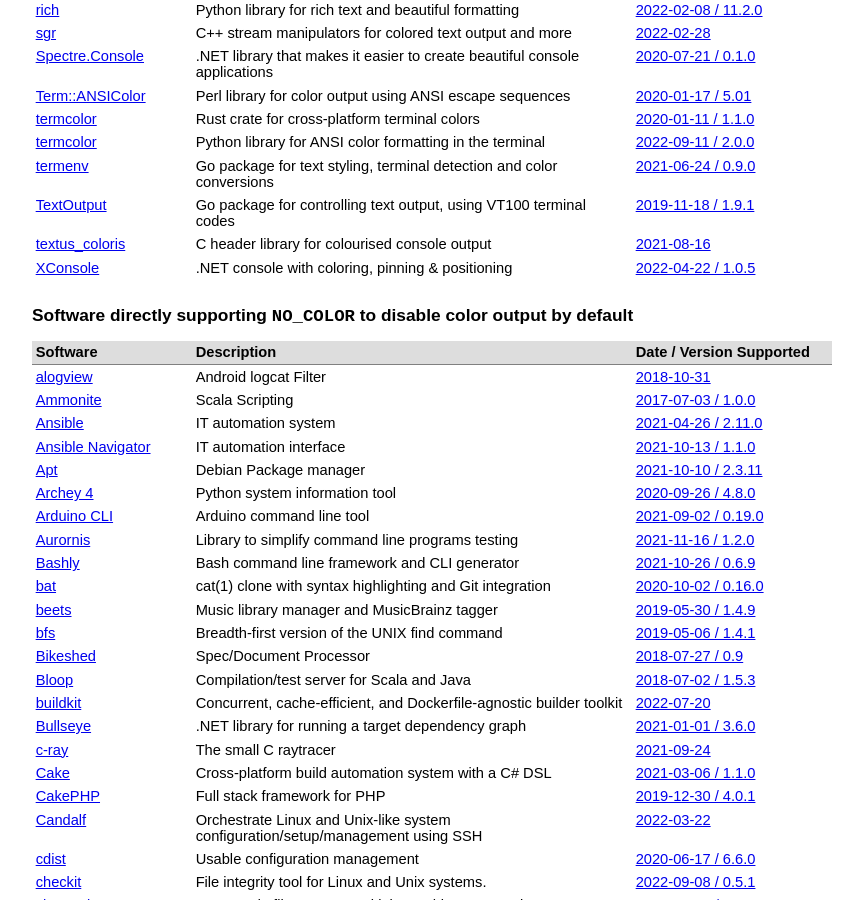
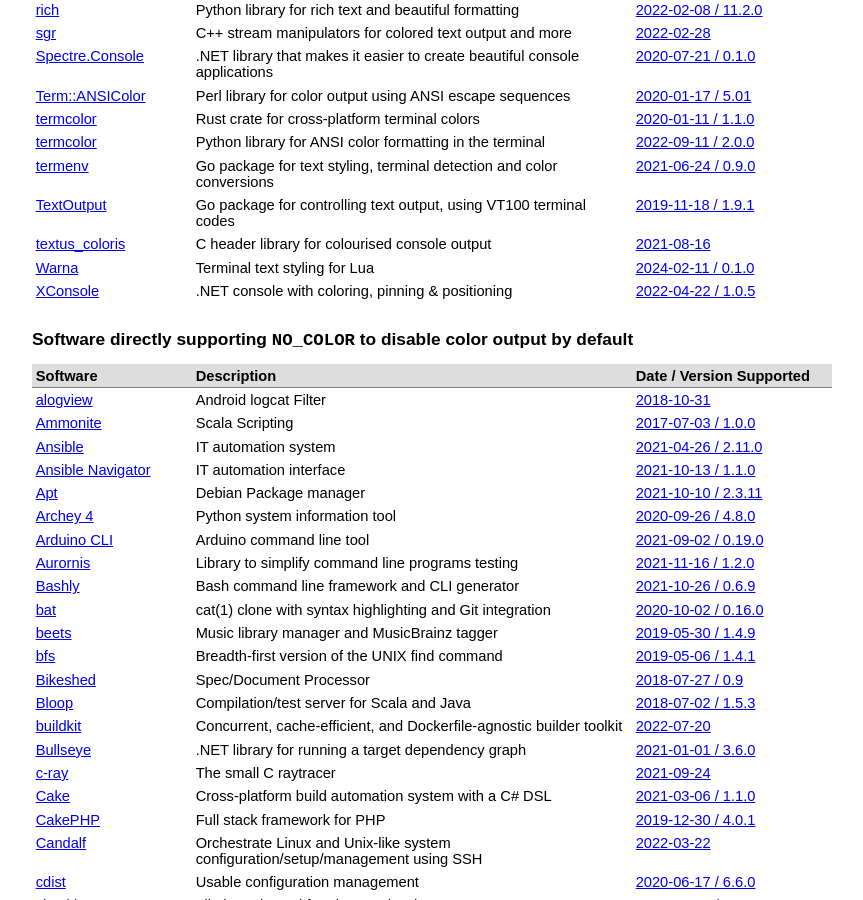
Before and after one commit to jcs/no_color, a Jekyll site: the page built from index.md, in a window 1280 px wide and 900 px high, scrolled down 2077 px. Shown: the whole window, without its empty margins (208-1071 px from the left). Built offline with Jekyll 4.4.1, drawn with Linux system fonts in a browser that asks for light colours; our own code applies the rules of GitHub Pages for plain Markdown files.

Commit message:
Add Warna

```diff
--- a/index.md
+++ b/index.md
@@ -132,6 +132,7 @@ color by default via `NO_COLOR`.
 | [termenv](https://github.com/muesli/termenv) | Go package for text styling, terminal detection and color conversions | [2021-06-24 / 0.9.0](https://github.com/muesli/termenv/releases/tag/v0.9.0) |
 | [TextOutput](https://github.com/xyproto/textoutput) | Go package for controlling text output, using VT100 terminal codes | [2019-11-18 / 1.9.1](https://github.com/xyproto/textoutput/tree/v1.9.1) |
 | [textus\_coloris](https://github.com/ac000/textus_coloris) | C header library for colourised console output | [2021-08-16](https://github.com/ac000/textus_coloris/commit/4930b7a531beebf772f82b3dbaa60d0a47d50c1b) |
+| [Warna](https://github.com/komothecat/warna) | Terminal text styling for Lua | [2024-02-11 / 0.1.0](https://github.com/komothecat/warna/releases/tag/v0.1.0-1) |
 | [XConsole](https://github.com/chubrik/XConsole) | .NET console with coloring, pinning & positioning | [2022-04-22 / 1.0.5](https://github.com/chubrik/XConsole/releases/tag/1.0.5) |
 {: rules="groups"}
 
```
